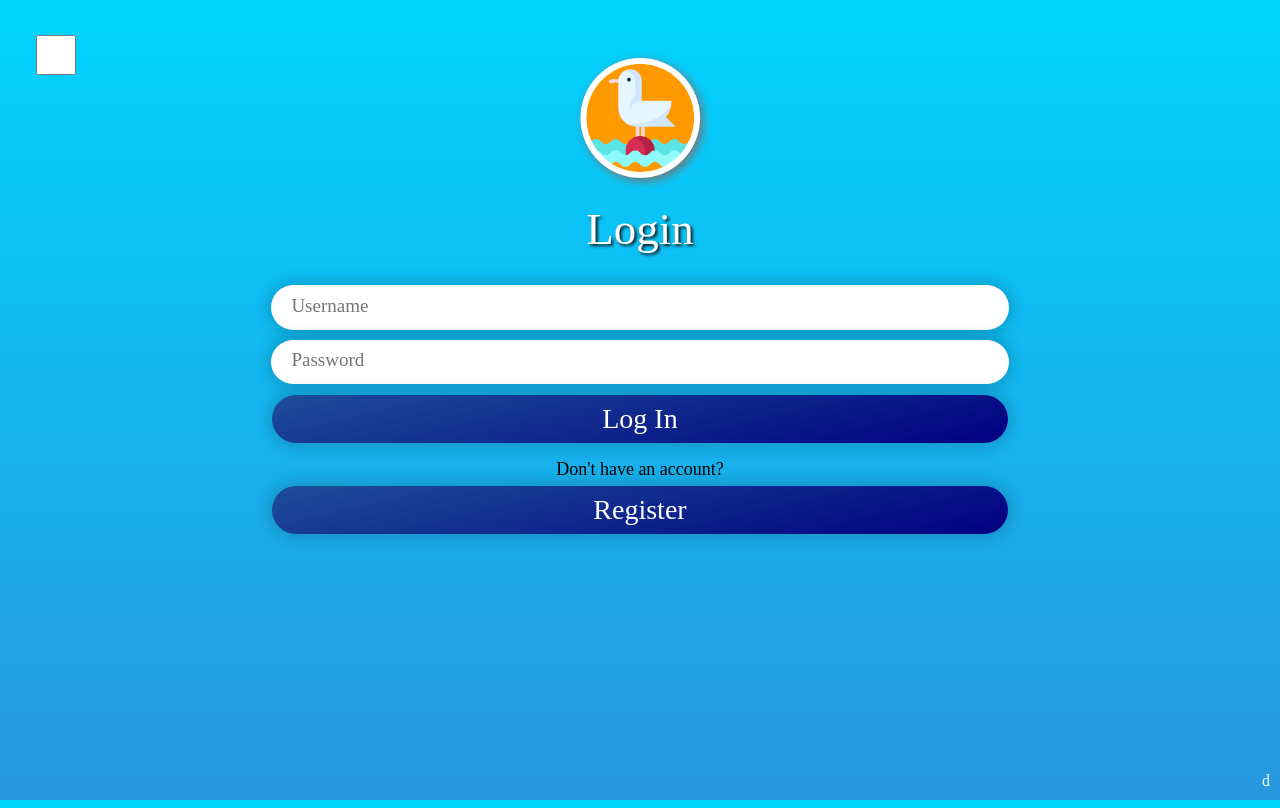
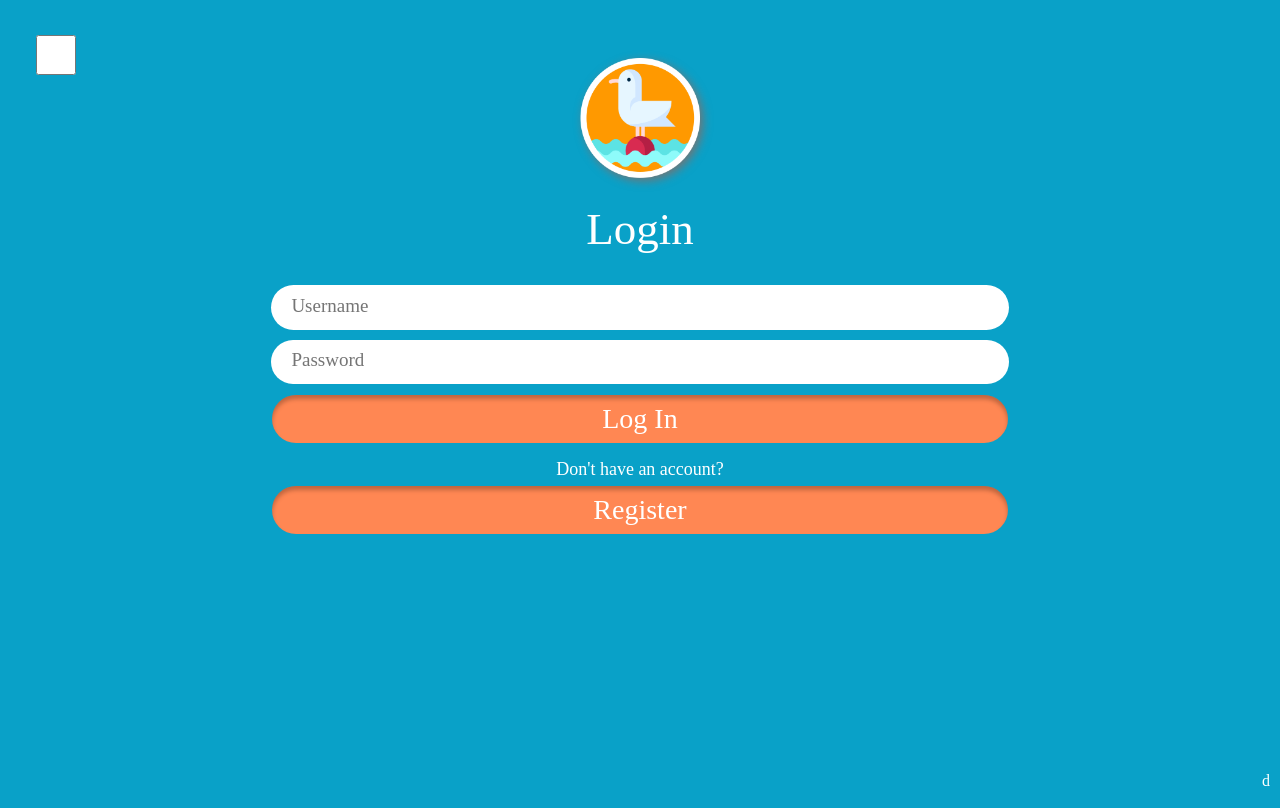
Before and after one commit to achilleasr/SyrosSailWebApp, a Next.js app: page / in a window 1280 px wide. Built offline with nearby package versions, Linux system fonts and the light colour scheme; a web font is replaced by a local one.

Commit message:
flat design across pages

```diff
--- a/pages/index.js
+++ b/pages/index.js
@@ -87,11 +87,7 @@ export default function App() {
         }
         body {
           height: 100%;
-          background: linear-gradient(
-            0deg,
-            rgba(40, 151, 222, 1) 0%,
-            rgba(0, 212, 255, 1) 100%
-          );
+          background: #09A1C8;
           background-attachment: fixed;
           font-family: "Concert One";
         }
--- a/pages/register.js
+++ b/pages/register.js
@@ -38,11 +38,11 @@ export default function Register() {
           <Link
             href={{
               pathname: "/register2",
-              query: { name: "guest" },
+              query: { name: "Viewer" },
               state: { nooma: "pin" },
             }}
           >
-            GUEST
+            Viewer
           </Link>
         </div>
       </div>
--- a/styles/Index.module.css
+++ b/styles/Index.module.css
@@ -19,7 +19,7 @@
   font-size: 45px;
   margin: 2%;
   color: white;
-  text-shadow: 2px 2px 3px rgb(22, 22, 22);
+  /* text-shadow: 2px 2px 3px rgb(22, 22, 22); */
 }
 
 .title2 {
@@ -27,7 +27,7 @@
   margin: 2%;
   font-family: Arial;
   color: white;
-  text-shadow: 2px 2px 3px rgb(22, 22, 22);
+  /* text-shadow: 2px 2px 3px rgb(22, 22, 22); */
 }
 
 
@@ -53,9 +53,11 @@
   font-size: 28px;
   border-radius: 100px;
   font-family: "Concert One";
+  background: #FF8753;
+  /* background: linear-gradient(347deg, var(--myColor1) 0%, var(--myColor2) 100%); */
+  /* box-shadow: 0 0 15px 4px rgba(0, 0, 0, 0.16); */
+  box-shadow: inset 0px 4px 4px rgba(0, 0, 0, 0.25);
   color: white;
-  background: linear-gradient(347deg, var(--myColor1) 0%, var(--myColor2) 100%);
-  box-shadow: 0 0 15px 4px rgba(0, 0, 0, 0.16);
   transition: font-size 0.1s ease-out 100ms, --myColor1 0.2s, --myColor2 0.2s;
 }
 
@@ -74,9 +76,11 @@
   font-size: 26px;
   border-radius: 100px;
   font-family: Arial;
+  background: #FF8753;
+  box-shadow: inset 0px 4px 4px rgba(0, 0, 0, 0.25);
   color: white;
-  background: linear-gradient(347deg, var(--myColor1) 0%, var(--myColor2) 100%);
-  box-shadow: 0 0 15px 4px rgba(0, 0, 0, 0.16);
+  /* background: linear-gradient(347deg, var(--myColor1) 0%, var(--myColor2) 100%); */
+  /* box-shadow: 0 0 15px 4px rgba(0, 0, 0, 0.16); */
   transition: font-size 0.1s ease-out 100ms, --myColor1 0.2s, --myColor2 0.2s;
 }
 
@@ -106,6 +110,7 @@
 .noAccount {
   font-size: 18px;
   margin-top: 0.4rem;
+  color: white;
 }
 
 
@@ -149,7 +154,7 @@
   /* line-height: 3rem; */
   border-radius: 100px;
   font-size: 24px;
-  box-shadow: 0 0 15px 4px rgba(0, 0, 0, 0.16);
+  /* box-shadow: 0 0 15px 4px rgba(0, 0, 0, 0.16); */
   /* border: #747474 solid 3px; */
 
 }
@@ -176,7 +181,7 @@
   height: 3rem;
   border-radius: 100px;
   font-size: 24px;
-  box-shadow: 0 0 15px 4px rgba(0, 0, 0, 0.16);
+  /* box-shadow: 0 0 15px 4px rgba(0, 0, 0, 0.16); */
 }
 
 .input2::placeholder {
--- a/styles/Register.module.css
+++ b/styles/Register.module.css
@@ -10,7 +10,7 @@
     width: 70%;
     font-family: ConcertOne;
     color: #FF8A00;
-    text-shadow: 2px 2px 3px rgb(64, 64, 64);
+    /* text-shadow: 2px 2px 3px rgb(64, 64, 64); */
   }
 
 
@@ -34,10 +34,10 @@
     font-size: 34px;
     border-radius: 80px;
     font-family: ConcertOne;
-    border: #57c1fe71 solid 4px;
+    /* border: #57c1fe71 solid 4px; */
     color: #FF8A00;
     background: white;
-    box-shadow: 0 0 15px 4px rgba(0, 0, 0, 0.16);
+    /* box-shadow: 0 0 15px 4px rgba(0, 0, 0, 0.16); */
     transition: font-size 0.1s ease-out 100ms ,  box-shadow 0.4s ease-out 100ms;
   }
 
--- a/styles/Register2.module.css
+++ b/styles/Register2.module.css
@@ -19,7 +19,7 @@
   margin: 16px;
   font-family: "Concert One";
   color: white;
-  text-shadow: 2px 2px 3px rgb(22, 22, 22);
+  /* text-shadow: 2px 2px 3px rgb(22, 22, 22); */
 }
 
 @property --myColor1 {
@@ -46,7 +46,7 @@
   font-family: "Concert One";
   color: white;
   background: linear-gradient(347deg, var(--myColor1) 0%, var(--myColor2) 100%);
-  box-shadow: 0 0 15px 4px rgba(0, 0, 0, 0.16);
+  /* box-shadow: 0 0 15px 4px rgba(0, 0, 0, 0.16); */
   transition: font-size 0.1s ease-out 100ms, --myColor1 0.2s, --myColor2 0.2s;
 }
 
```
Also changed, not shown: pages/register2.js (+4 -4 lines).
